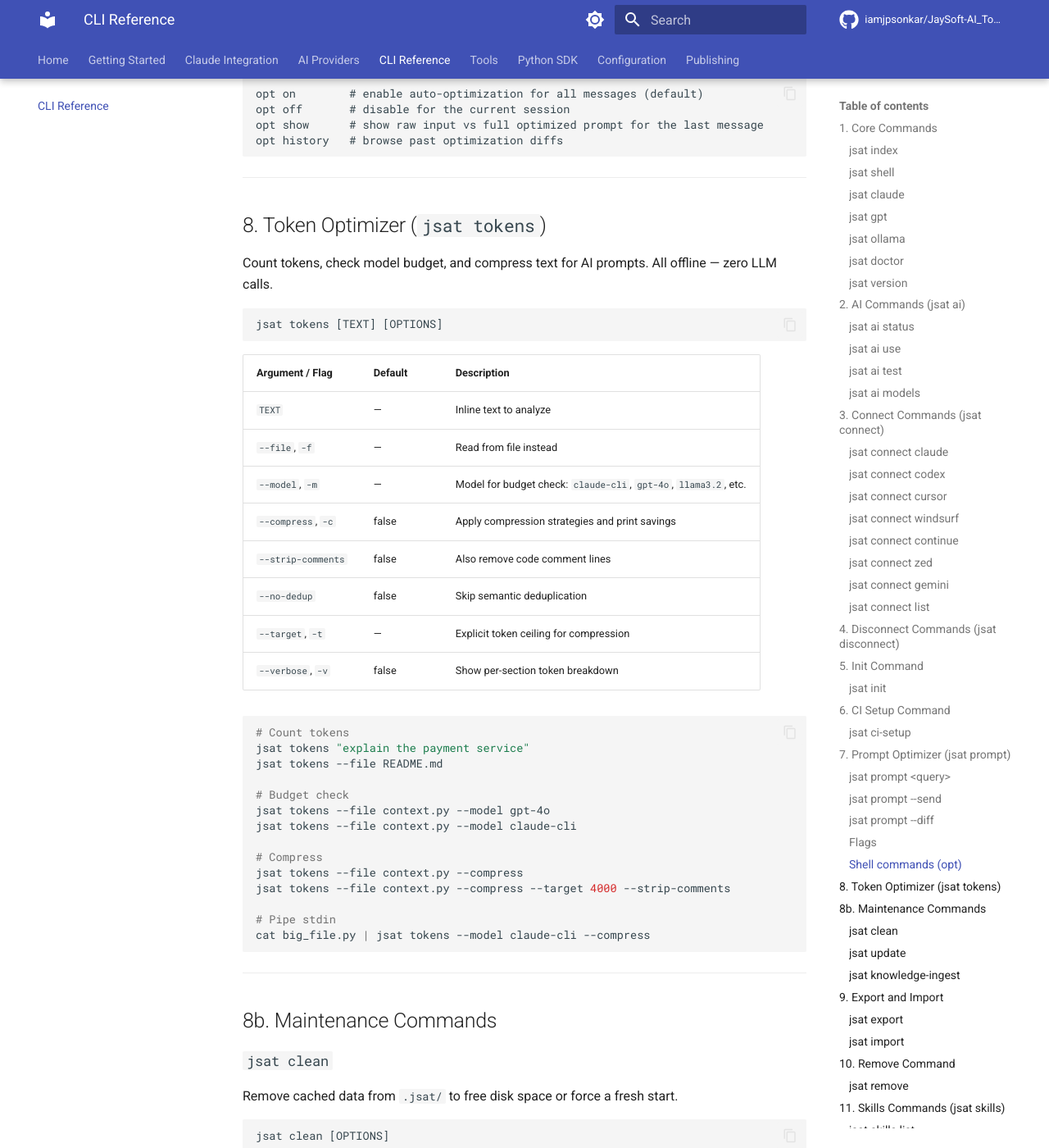
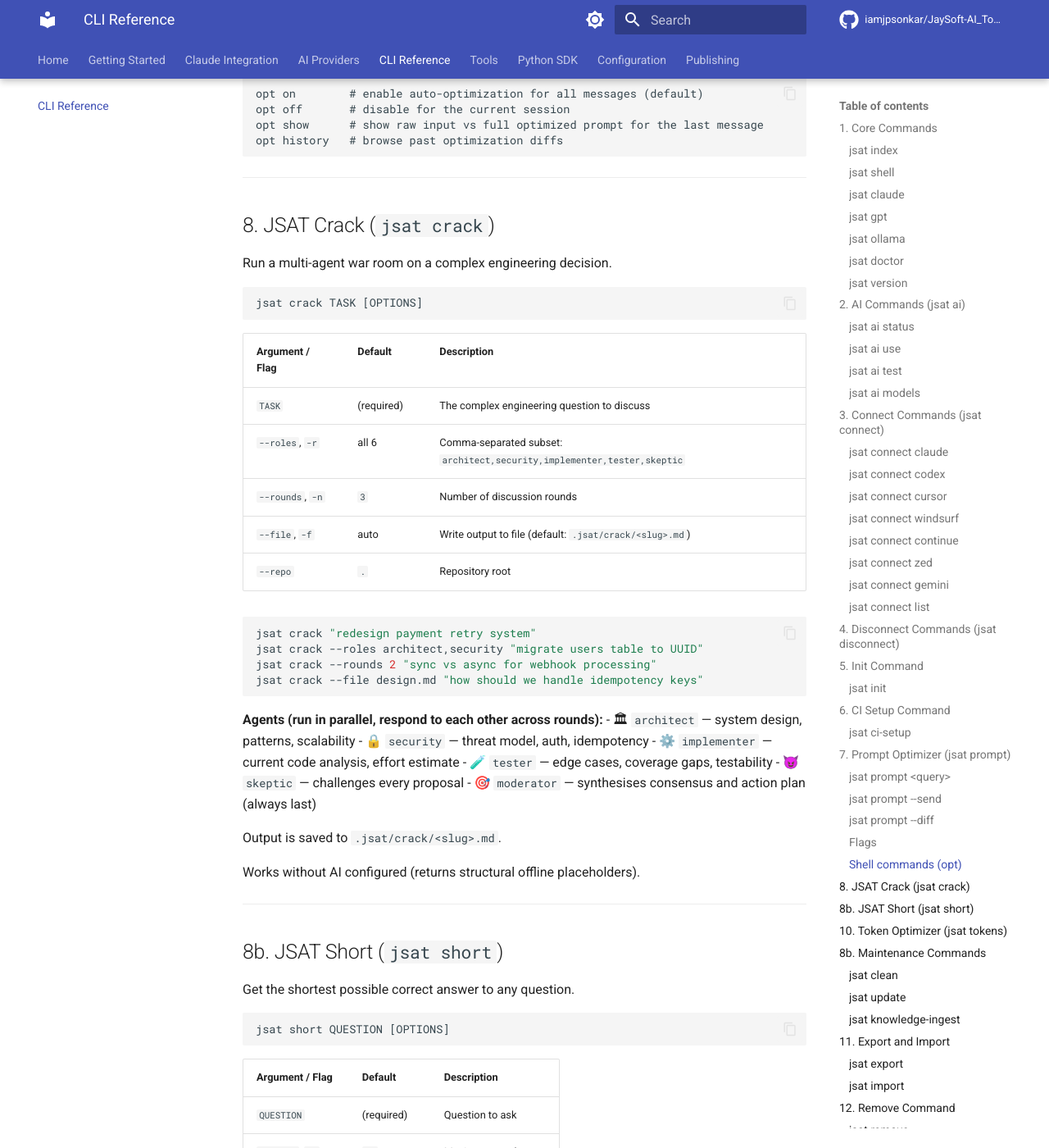
Before and after one commit to iamjpsonkar/JaySoft-AI_Tools, an MkDocs documentation site: the page built from docs/cli-reference.md, in a window 1280 px wide and 1400 px high, scrolled down 13597 px. Shown: the whole window at 82% size. Built offline with MkDocs 1.6.1 and Material for MkDocs 9.7.7, drawn with Linux system fonts in a browser that asks for light colours; comment, search, counter and statistics services are not loaded; some of the changed text lies outside the part shown.

Commit message:
docs: update README and cli-reference for v0.3.0
README:
  - Quick Start: add jsat crack and jsat short examples
  - CLI Reference: add crack/short/codex/cursor/windsurf/gemini/zed commands
  - Tools Overview: add Tool 15 (Token Optimizer), 16 (Crack), 17 (Short)

docs/cli-reference.md:
  - Section 8: jsat crack — full flags, agent table, usage examples
  - Section 8b: jsat short — flags, examples
  - Renumbered sections 9-12 → 10-14 to accommodate new sections

````diff
--- a/docs/cli-reference.md
+++ b/docs/cli-reference.md
@@ -598,7 +598,69 @@
 
 ---
 
-## 8. Token Optimizer (`jsat tokens`)
+## 8. JSAT Crack (`jsat crack`)
+
+Run a multi-agent war room on a complex engineering decision.
+
+```
+jsat crack TASK [OPTIONS]
+```
+
+| Argument / Flag | Default | Description |
+|----------------|---------|-------------|
+| `TASK` | (required) | The complex engineering question to discuss |
+| `--roles`, `-r` | all 6 | Comma-separated subset: `architect,security,implementer,tester,skeptic` |
+| `--rounds`, `-n` | `3` | Number of discussion rounds |
+| `--file`, `-f` | auto | Write output to file (default: `.jsat/crack/<slug>.md`) |
+| `--repo` | `.` | Repository root |
+
+```bash
+jsat crack "redesign payment retry system"
+jsat crack --roles architect,security "migrate users table to UUID"
+jsat crack --rounds 2 "sync vs async for webhook processing"
+jsat crack --file design.md "how should we handle idempotency keys"
+```
+
+**Agents (run in parallel, respond to each other across rounds):**
+- 🏛 `architect` — system design, patterns, scalability
+- 🔒 `security` — threat model, auth, idempotency
+- ⚙️ `implementer` — current code analysis, effort estimate
+- 🧪 `tester` — edge cases, coverage gaps, testability
+- 😈 `skeptic` — challenges every proposal
+- 🎯 `moderator` — synthesises consensus and action plan (always last)
+
+Output is saved to `.jsat/crack/<slug>.md`.
+
+Works without AI configured (returns structural offline placeholders).
+
+---
+
+## 8b. JSAT Short (`jsat short`)
+
+Get the shortest possible correct answer to any question.
+
+```
+jsat short QUESTION [OPTIONS]
+```
+
+| Argument / Flag | Default | Description |
+|----------------|---------|-------------|
+| `QUESTION` | (required) | Question to ask |
+| `--words`, `-w` | `50` | Maximum word count |
+| `--one-line`, `-1` | false | Exactly one sentence |
+| `--repo`, `-r` | `.` | Repository root |
+
+```bash
+jsat short "what does process_refund do"
+jsat short --one-line "is PaymentService.process async"
+jsat short --words 10 "explain the retry logic"
+```
+
+In the JSAT shell: `short <question>`
+
+---
+
+## 10. Token Optimizer (`jsat tokens`)
 
 Count tokens, check model budget, and compress text for AI prompts. All offline — zero LLM calls.
 
@@ -693,7 +755,7 @@
 
 ---
 
-## 9. Export and Import
+## 11. Export and Import
 
 ### `jsat export`
 
@@ -734,7 +796,7 @@
 
 ---
 
-## 10. Remove Command
+## 12. Remove Command
 
 ### `jsat remove`
 
````
Also changed, not shown: other parts of docs/cli-reference.md (+2 -2 lines), README.md (+22 -3 lines).
